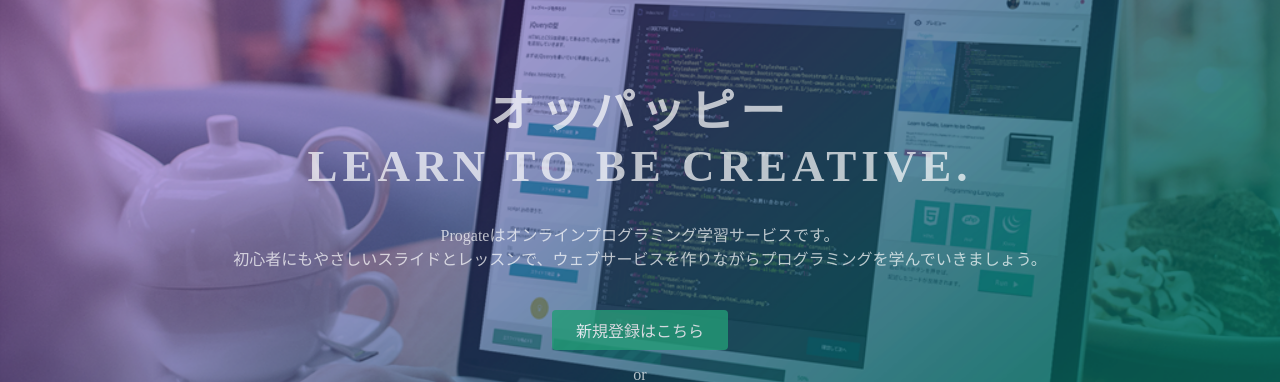
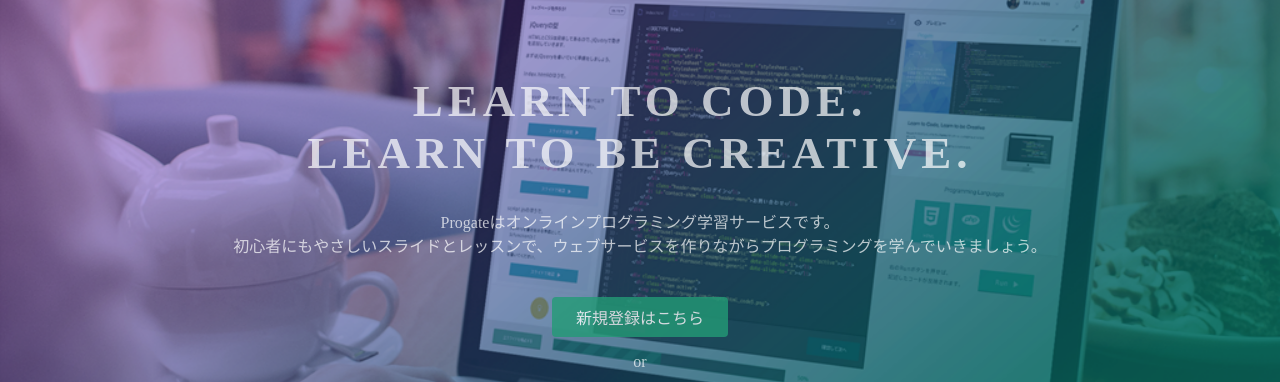
Before and after one commit to yamatai-wizard/yamatai-wizard.git-hub.io, a plain HTML site: page index.html in a window 1280 px wide. Shown: the part 135-517 px from the top of the page. Drawn offline with Linux system fonts and the light colour scheme.

Commit message:
Update index.html

```diff
--- a/index.html
+++ b/index.html
@@ -23,7 +23,7 @@
   </header>
   <div class="top-wrapper">
     <div class="container">
-      <h1>オッパッピー<br>LEARN TO BE CREATIVE.</h1>
+      <h1>LEARN TO CODE.<br>LEARN TO BE CREATIVE.</h1>
       <p>Progateはオンラインプログラミング学習サービスです。<br>初心者にもやさしいスライドとレッスンで、ウェブサービスを作りながらプログラミングを学んでいきましょう。</p>
       <div class="btn-wrapper">
         <a href="#" class="btn signup">新規登録はこちら</a>
```
